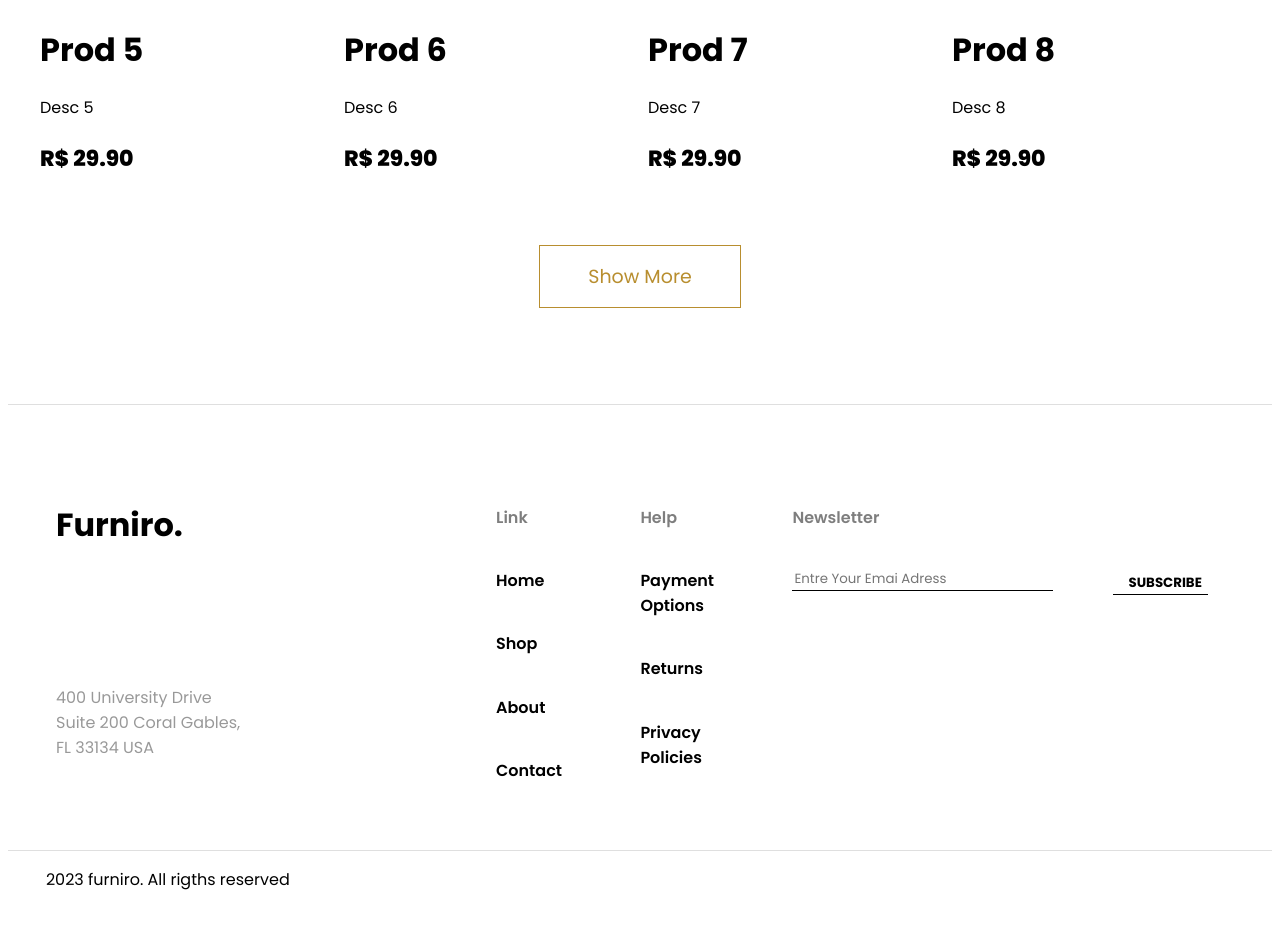
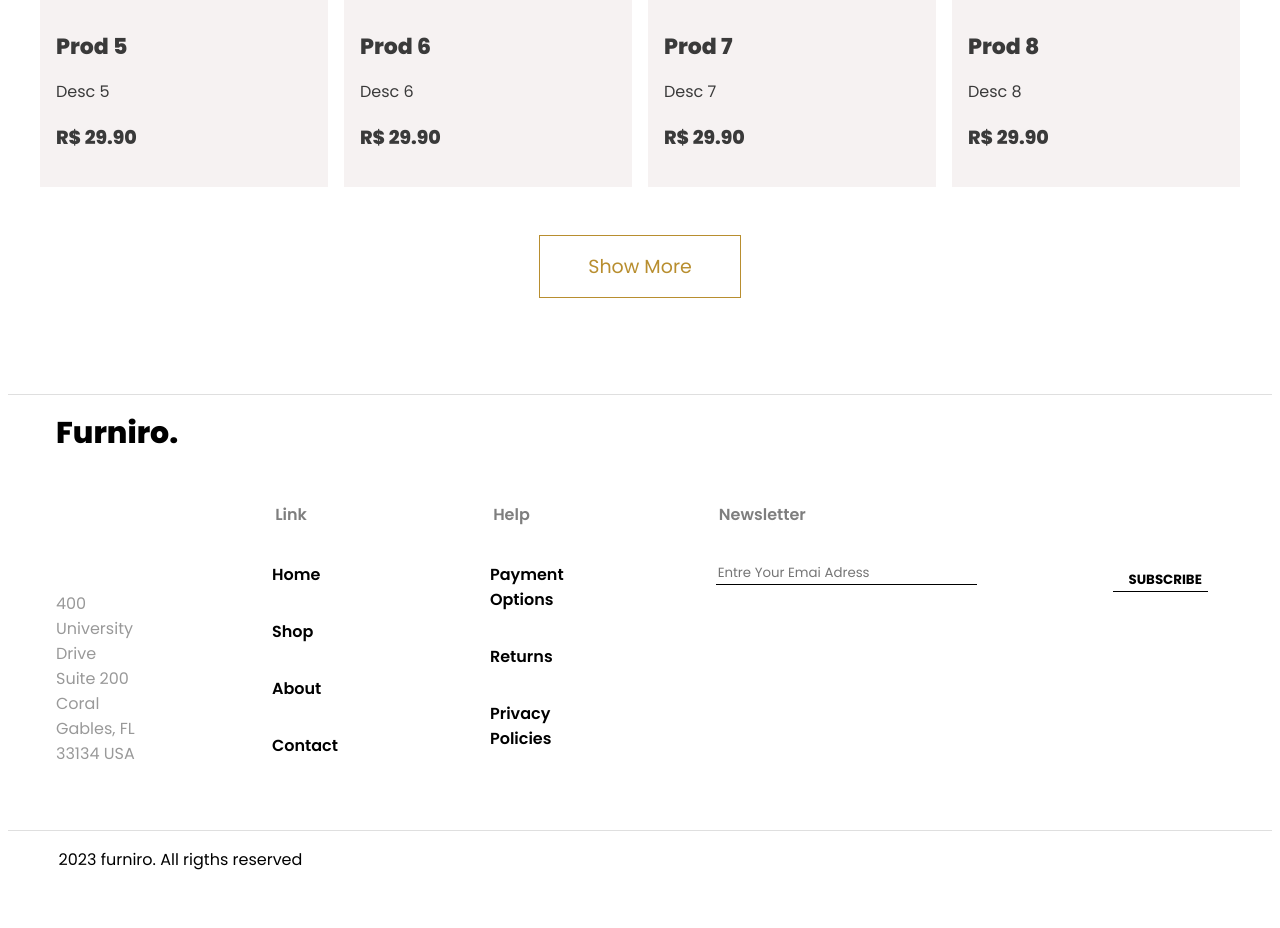
Before and after one commit to glatztp/Furniture-React, a React (Vite) app: page / in a window 1280 px wide. Shown: the part 2544-3472 px from the top of the page. Built offline with nearby package versions, Linux system fonts and the light colour scheme.

Commit message:
Atualizacao das dimensoes do footter, type e produto

```diff
--- a/src/components/Footer/Footer.module.css
+++ b/src/components/Footer/Footer.module.css
@@ -21,14 +21,16 @@
 .ul {
   list-style: none;
   font-weight: 600;
+  padding-right: 0rem;
 }
 
 .li {
-  padding: 1.2rem;
+  padding: 1rem;
+  margin-right: 5rem;
 }
 
 .loc {
-  padding: 5rem 5rem 2rem 0;
+  padding: 5rem 0rem 2rem 0;
   width: 50%;
   opacity: 0.8;
 }
@@ -72,5 +74,12 @@ input {
 
 .r {
   border-top: 1px solid #00000020;
-  padding: 1rem 0 3rem 3%;
+  padding: 1rem 0 3rem 4%;
 }
+
+.h1 {
+  font-size: 30px;
+  font-weight: 800;
+  margin-top: -2rem;
+
+}
--- a/src/components/Produto/Produto.module.css
+++ b/src/components/Produto/Produto.module.css
@@ -1,5 +1,22 @@
 
 .price {
   font-weight: 800;
+  font-size: 19px;
+}
+
+.h1 {
   font-size: 22px;
+  font-weight: 800;
+  color: #3A3A3A;
+
 }
+
+.info {
+  padding: 1rem 1rem 1rem 1rem;
+  color: #3A3A3A;
+}
+
+
+.produto {
+  background-color: rgb(246, 242, 242);
+}
--- a/src/components/Produto/produto.tsx
+++ b/src/components/Produto/produto.tsx
@@ -18,7 +18,7 @@ const Produto: React.FC<ProdutoProps> = ({ imageUrl, imageCardName, imageCardDes
 
       </div>
       <div className={style.info}>
-        <h1>{imageCardName}</h1>
+        <h1 className={style.h1}>{imageCardName}</h1>
         <p className={style.desc}>{imageCardDescription}</p>
 
         <div className={style.priceWrapper}>
```
Also changed, not shown: src/components/Category_card/Category.module.css (deleted, +0 -16 lines), src/components/Category_card/Category.tsx (deleted, +0 -18 lines).
